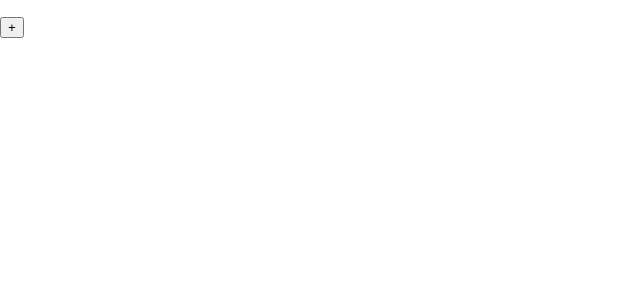
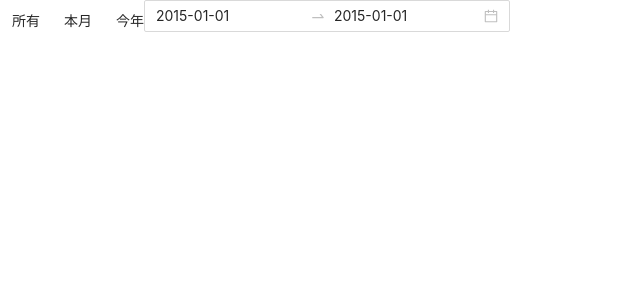
Before and after one commit to duxinyues/router, a React (Create React App) app: page / in a window 1280 px wide. Shown: the top 300 px of the page, without its empty margins (0-640 px from the left). Built offline with nearby package versions, Linux system fonts and the light colour scheme.

Commit message:
日期重置

```diff
--- a/src/App.js
+++ b/src/App.js
@@ -1,34 +1,10 @@
-import React from "react";
-import {Page1}  from "./components/page1"
+import React, { useState } from "react";
+import { Page1 } from "./components/page1"
 const CountContext = React.createContext();
-// function App(prop) {
-//  const [num,setNum] = useState(10);
-//  const  btn = ()=>{
-//    setNum(10);
-//  }
-//   return <CountContext.Provider value={num}>
-//         <button onClick={btn}>+</button>
-//         <Page1 />
-//   </CountContext.Provider>;
-// }
-
-
-class  App extends React.Component{
-  state={
-    count:0
-  }
- if(){}
-  render(){
-    return <CountContext.Provider value={this.state.count}>
-    <Page1 count={this.state.count} />
-    <button onClick={()=>{
-      this.setState({
-        count:this.state.count+1
-      })
-    }}>+</button>
-
-    </CountContext.Provider>
-  }
+function App(prop) {
+  const [num, setNum] = useState(10);
+  return <CountContext.Provider value={num}>
+    <Page1 />
+  </CountContext.Provider>;
 }
-
 export default App;
--- a/src/components/page1.jsx
+++ b/src/components/page1.jsx
@@ -2,25 +2,41 @@
  * @FileName:
  * @Author: duxinyue
  * @Date: 2021-05-15 11:54:32
- * @LastEditors: duxinyue
- * @LastEditTime: 2021-05-15 12:13:23
+ * @LastEditors: yongyuan at <yongyuan253015@gmail.com>
+ * @LastEditTime: 2021-07-20 00:04:15
  * @FilePath: \router\src\components\page1.jsx
  * @Description:
  */
-import  React  from "react"
-const CountContext = React.createContext();
-export function Page1(props){
-    console.log(props)
-    return <Toolbar/>
+import React, { useState } from "react";
+import { DatePicker, Space } from 'antd';
+import moment from 'moment';
+import { getFirstAndEndDay, getYearFirstLastDay } from "../utils/utils";
+const { RangePicker } = DatePicker;
+const dateFormat = 'YYYY-MM-DD';
+export function Page1(props) {
+    return <Toolbar />
 }
- function Toolbar(props){
-
-    return <CountContext.Consumer>
-        {
-            (count)=>{
-                console.log(count)
-                return <p>{count}</p>
-            }
-        }
-    </CountContext.Consumer>
+function Toolbar(props) {
+    const [all, setAll] = useState(false);
+    const [date, setDate] = useState([moment('2015/01/01', dateFormat), moment('2015/01/01', dateFormat)])
+    const allDate = () => {
+        setAll(true)
+    }
+    const onMonth = () => {
+        var nowDate = new Date();
+        console.log(new Date(nowDate.getFullYear(), 0, 0).getDate())
+        setAll(false)
+        setDate([moment(getFirstAndEndDay(2), dateFormat), moment(getFirstAndEndDay(1), dateFormat)])
+    }
+    const onYear = () => {
+        setAll(false)
+        setDate([moment(getYearFirstLastDay()[0], dateFormat), moment(getYearFirstLastDay()[1], dateFormat)])
+    }
+    return <React.Fragment>
+        <Space direction="horizontal" size={12}> <span onClick={allDate}>所有</span> <span onClick={onMonth}>本月</span> <span onClick={onYear}>今年</span></Space>
+        <RangePicker
+            value={all ? "" : date}
+            format={dateFormat}
+        />
+    </React.Fragment>
 }
--- /dev/null
+++ b/src/utils/utils.js
@@ -0,0 +1,50 @@
+/*
+ * @Author: yongyuan at <yongyuan253015@gmail.com>
+ * @Date: 2021-07-19 23:36:14
+ * @LastEditTime: 2021-07-19 23:59:48
+ * @LastEditors: yongyuan at <yongyuan253015@gmail.com>
+ * @Description: 工具函数
+ * @FilePath: \router\src\utils\utils.js
+ *
+ */
+/**
+ * 获取本月第一天和最后一天
+ * @param {*} type
+ */
+export const getFirstAndEndDay = (type) => {
+    var nowDate = new Date();
+    var cloneNowDate = new Date();
+    var fullYear = nowDate.getFullYear();
+    var month = nowDate.getMonth() + 1; // getMonth 方法返回 0-11，代表1-12月
+    var endOfMonth = new Date(fullYear, month, 0).getDate(); // 获取本月最后一天
+    function getFullDate(targetDate) {
+        var D, y, m, d;
+        if (targetDate) {
+            D = new Date(targetDate);
+            y = D.getFullYear();
+            m = D.getMonth() + 1;
+            d = D.getDate();
+        }
+        m = m > 9 ? m : '0' + m;
+        d = d > 9 ? d : '0' + d;
+        return y + '-' + m + '-' + d;
+    };
+    var endDate = getFullDate(cloneNowDate.setDate(endOfMonth));//当月最后一天
+    var starDate = getFullDate(cloneNowDate.setDate(1));//当月第一天
+    if (type === 1) return endDate;
+    if (type === 2) return starDate;
+    if (type === 3) return {
+        start: starDate,
+        end: starDate
+    };
+}
+export const getYearFirstLastDay = () => {
+    var firstDay = new Date();
+    firstDay.setDate(1);
+    firstDay.setMonth(0);
+    var lastDay = new Date();
+    lastDay.setFullYear(lastDay.getFullYear() + 1);
+    lastDay.setDate(0);
+    lastDay.setMonth(-1);
+    return [firstDay, lastDay];
+}
```
Also changed, not shown: src/index.js (+10 -0 lines).
